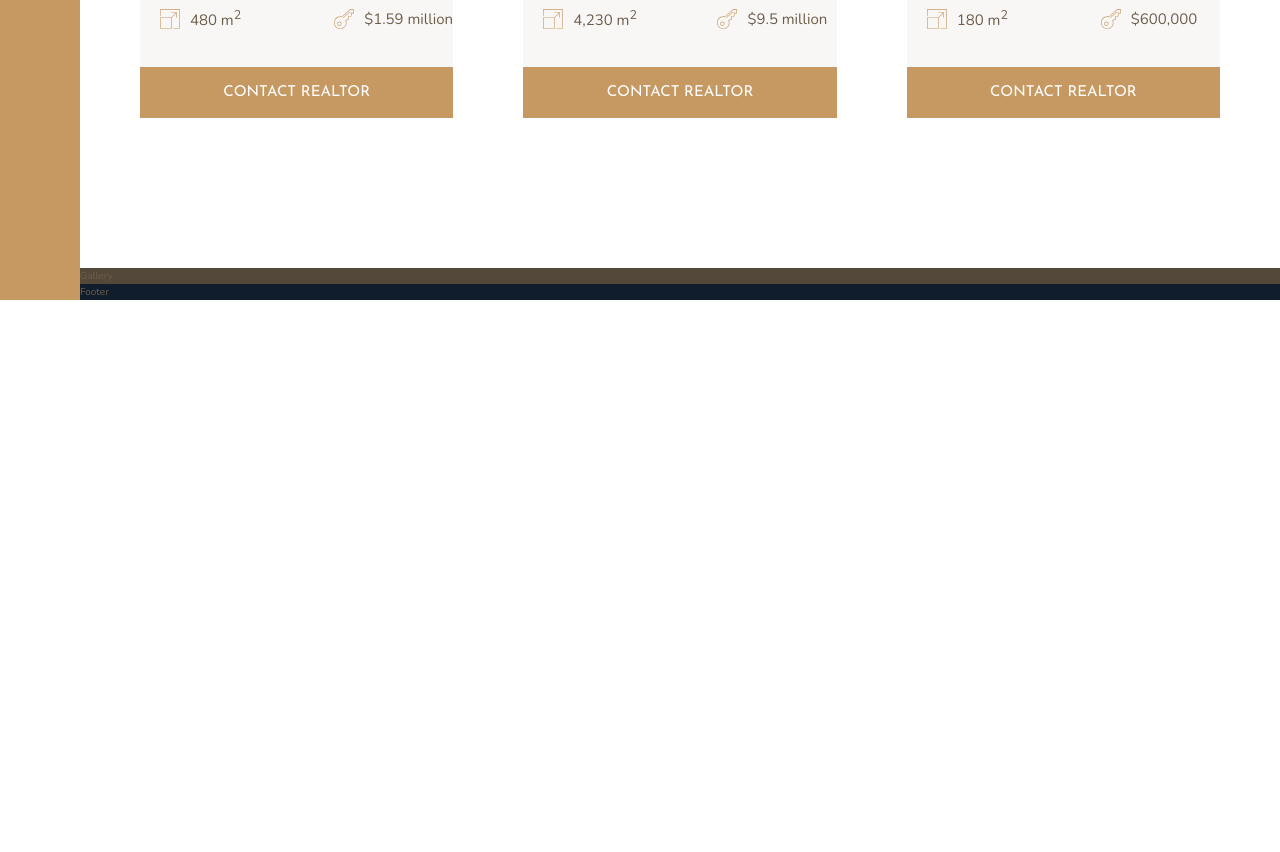
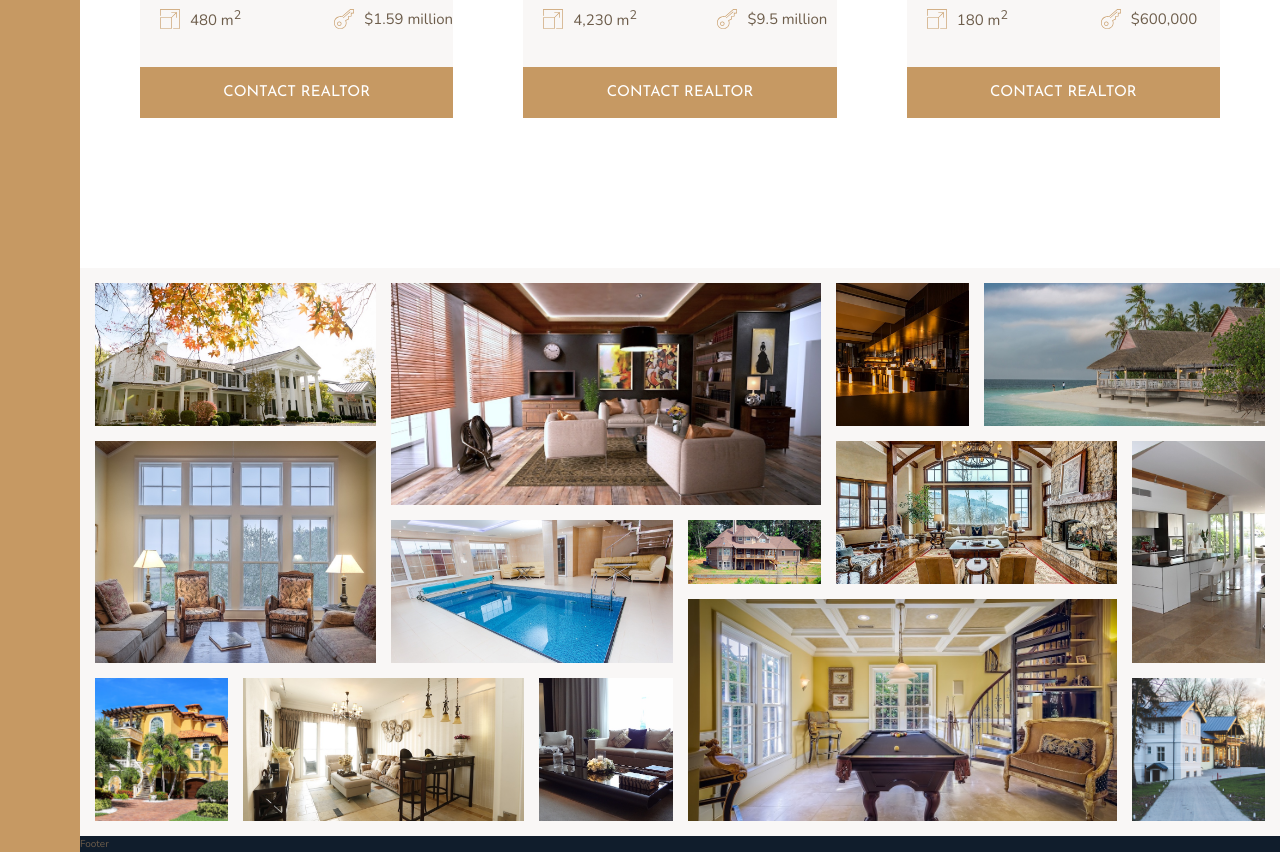
Before and after one commit to Chewie063/nexters-project, a website: page index.html in a window 1280 px wide. Shown: the part 2820-3672 px from the top of the page. Before the commit the page ends 3120 px from the top, so only its background shows below. Drawn offline with nearby package versions, Linux system fonts and the light colour scheme.

Commit message:
Styled the gallery images

```diff
--- a/index.html
+++ b/index.html
@@ -301,7 +301,62 @@
         </section>
 
         <section class="gallery">
-            Gallery
+            <figure class="gallery__item gallery__item--1">
+                <img src="img/gal-1.jpeg" alt="Gallery Image 1" title="Gallery Image 1" class="gallery__img">
+            </figure>
+
+            <figure class="gallery__item gallery__item--2">
+                <img src="img/gal-2.jpeg" alt="Gallery Image 2" title="Gallery Image 2" class="gallery__img">
+            </figure>
+
+            <figure class="gallery__item gallery__item--3">
+                <img src="img/gal-3.jpeg" alt="Gallery Image 3" title="Gallery Image 3" class="gallery__img">
+            </figure>
+
+            <figure class="gallery__item gallery__item--4">
+                <img src="img/gal-4.jpeg" alt="Gallery Image 4" title="Gallery Image 4" class="gallery__img">
+            </figure>
+
+            <figure class="gallery__item gallery__item--5">
+                <img src="img/gal-5.jpeg" alt="Gallery Image 5" title="Gallery Image 5" class="gallery__img">
+            </figure>
+
+            <figure class="gallery__item gallery__item--6">
+                <img src="img/gal-6.jpeg" alt="Gallery Image 6" title="Gallery Image 6" class="gallery__img">
+            </figure>
+
+            <figure class="gallery__item gallery__item--7">
+                <img src="img/gal-7.jpeg" alt="Gallery Image 7" title="Gallery Image 7" class="gallery__img">
+            </figure>
+
+            <figure class="gallery__item gallery__item--8">
+                <img src="img/gal-8.jpeg" alt="Gallery Image 8" title="Gallery Image 8" class="gallery__img">
+            </figure>
+
+            <figure class="gallery__item gallery__item--9">
+                <img src="img/gal-9.jpeg" alt="Gallery Image 9" title="Gallery Image 9" class="gallery__img">
+            </figure>
+
+            <figure class="gallery__item gallery__item--10">
+                <img src="img/gal-10.jpeg" alt="Gallery Image 10" title="Gallery Image 10" class="gallery__img">
+            </figure>
+
+            <figure class="gallery__item gallery__item--11">
+                <img src="img/gal-11.jpeg" alt="Gallery Image 11" title="Gallery Image 11" class="gallery__img">
+            </figure>
+
+            <figure class="gallery__item gallery__item--12">
+                <img src="img/gal-12.jpeg" alt="Gallery Image 12" title="Gallery Image 12" class="gallery__img">
+            </figure>
+
+            <figure class="gallery__item gallery__item--13">
+                <img src="img/gal-13.jpeg" alt="Gallery Image 13" title="Gallery Image 13" class="gallery__img">
+            </figure>
+
+            <figure class="gallery__item gallery__item--14">
+                <img src="img/gal-14.jpeg" alt="Gallery Image 14" title="Gallery Image 14" class="gallery__img">
+            </figure>
+
         </section>
 
         <footer class="footer">
--- a/sass/_gallery.scss
+++ b/sass/_gallery.scss
@@ -1,4 +1,90 @@
 .gallery {
-    background-color: $color-grey-dark-1;
+    background-color: $color-grey-light-1;
     grid-column: full-start / full-end;
+
+    display: grid;
+    grid-template-columns: repeat(8, 1fr);
+    grid-template-rows: repeat(7, 5vw);
+    grid-gap: 1.5rem;
+    padding: 1.5rem;
+
+    &__item {
+
+        &--1 {
+            grid-row: 1 / span 2;
+            grid-column: 1 / span 2;
+        }
+
+        &--2 {
+            grid-row: 1 / span 3;
+            grid-column: 3 / span 3;
+        }
+
+        &--3 {
+            grid-row: 1 / span 2;
+            grid-column: 6 / span 1;
+        }
+
+        &--4 {
+            grid-row: 1 / span 2;
+            grid-column: 7 / span 2;
+        }
+
+        &--5 {
+            grid-row: 3 / span 3;
+            grid-column: 1 / span 2;
+        }
+
+        &--6 {
+            grid-row: 4 / span 2;
+            grid-column: 3 / span 2;
+        }
+
+        &--7 {
+            grid-row: 4 / span 1;
+            grid-column: 5 / span 1;
+        }
+
+        &--8 {
+            grid-row: 3 / span 2;
+            grid-column: 6 / span 2;
+        }
+
+        &--9 {
+            grid-row: 3 / span 3;
+            grid-column: 8 / span 1;
+        }
+
+        &--10 {
+            grid-row: 6 / span 2;
+            grid-column: 1 / span 1;
+        }
+
+        &--11 {
+            grid-row: 6 / span 2;
+            grid-column: 2 / span 2;
+        }
+
+        &--12 {
+            grid-row: 6 / span 2;
+            grid-column: 4 / span 1;
+        }
+
+        &--13 {
+            grid-row: 5 / span 3;
+            grid-column: 5 / span 3;
+        }
+
+        &--14 {
+            grid-row: 6 / span 2;
+            grid-column: 8 / span 1;
+        }
+    }
+
+    &__img {
+        width: 100%;
+        height: 100%;
+        object-fit: cover;
+        display: block;
+    }
 }
```
Also changed, not shown: css/style.css.
